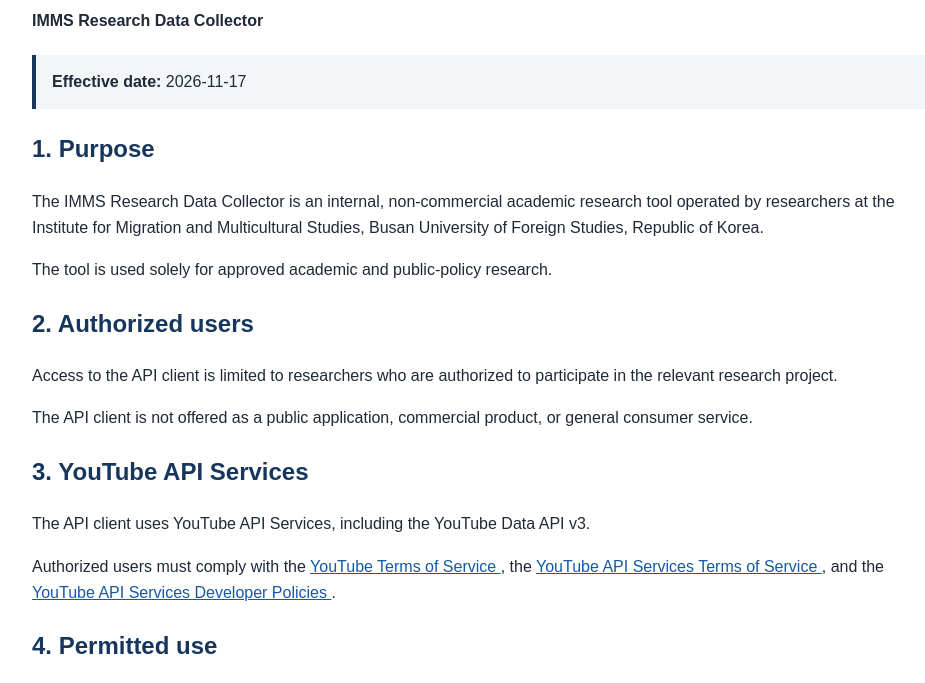
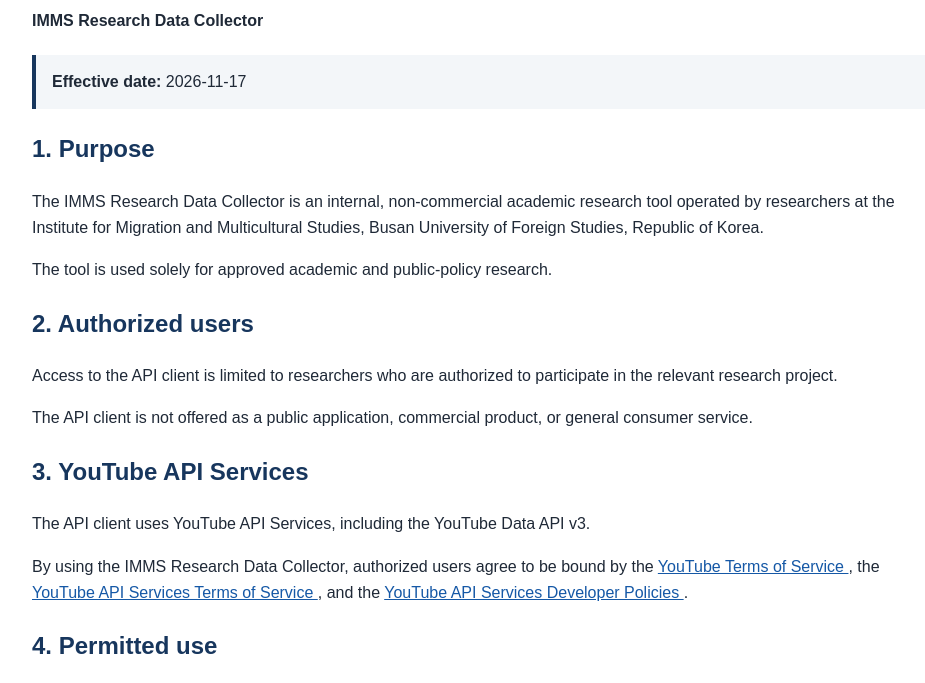
Before and after one commit to Sung1Lim/imms-research-api-info, a plain HTML site: page terms.html in a window 1280 px wide. Shown: the part 106-789 px from the top of the page, without its empty margins (158-1083 px from the left). Drawn offline with Linux system fonts and the light colour scheme.

Commit message:
Revise terms for authorized user compliance
Updated compliance statement for authorized users.

```diff
--- a/terms.html
+++ b/terms.html
@@ -95,7 +95,8 @@
   </p>
 
   <p>
-    Authorized users must comply with the
+    By using the IMMS Research Data Collector, authorized users agree to be
+    bound by the
     <a href="https://www.youtube.com/t/terms">
       YouTube Terms of Service
     </a>,
```
